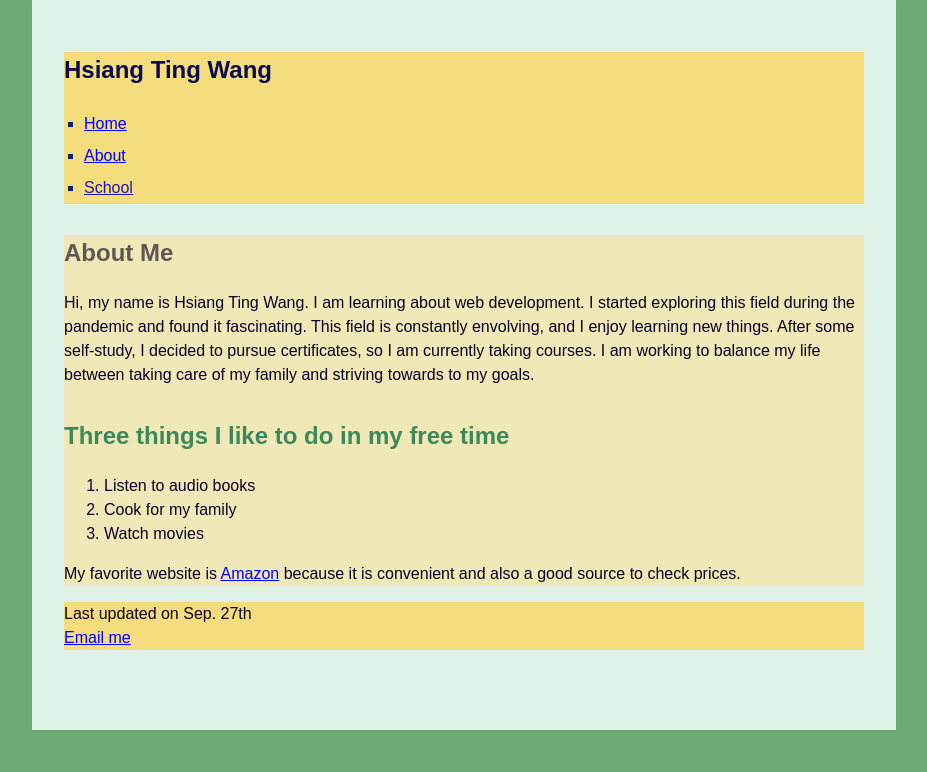
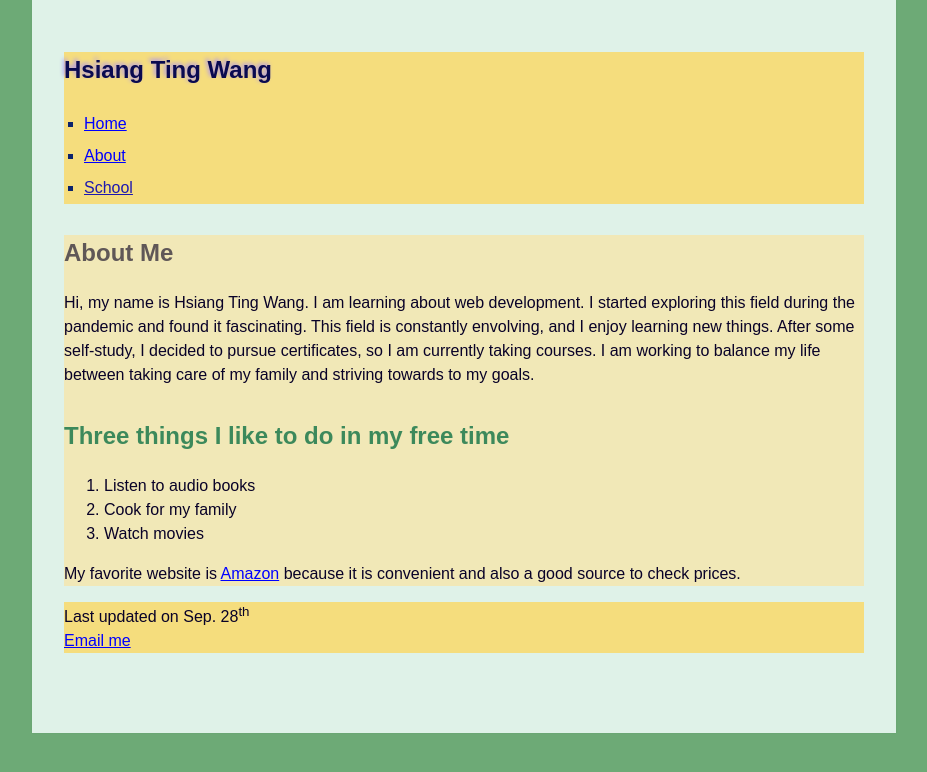
Before and after one commit to HW278/CIS132, a plain HTML site: page index.html in a window 1280 px wide. Shown: the whole page, without its empty margins (176-1103 px from the left). Drawn offline with Linux system fonts and the light colour scheme.

Commit message:
Add files via upload
Project 1-3

```diff
--- a/about.css
+++ b/about.css
@@ -22,7 +22,7 @@ header {
 	background: rgb(245, 221, 125);
 }
 h1{
-	color: rgba(10, 10, 80, 0.5);
+	color: rgb(10, 10, 80);
 }
 
 nav > ul {
--- a/index.html
+++ b/index.html
@@ -11,7 +11,7 @@
 <body>
     <header>
     <nav>
-        <h1>Hsiang Ting Wang</h1>
+        <h1><span class="shadow">Hsiang Ting Wang</span></h1>
         <ul>
            <li><a href="index.html">Home</a></li>
            <li><a href="about.html">About</a></li>
@@ -40,7 +40,7 @@
   </section>
 
  <footer>
-   <p>Last updated on Sep. 27th
+   <p>Last updated on Sep. 28<sup>th</sup>
    <br><a href="mailto:HW@example.com">Email me</a>
    </p>
  </footer>
--- a/main.css
+++ b/main.css
@@ -22,6 +22,9 @@ header {
 }
 h1 {
 	color: rgb(10, 10, 80);
+}
+.shadow {
+	text-shadow: -2px -2px 4px #ae96f0;
 }
 
 nav > ul {
```
Also changed, not shown: about.html (+1 -1 lines).
